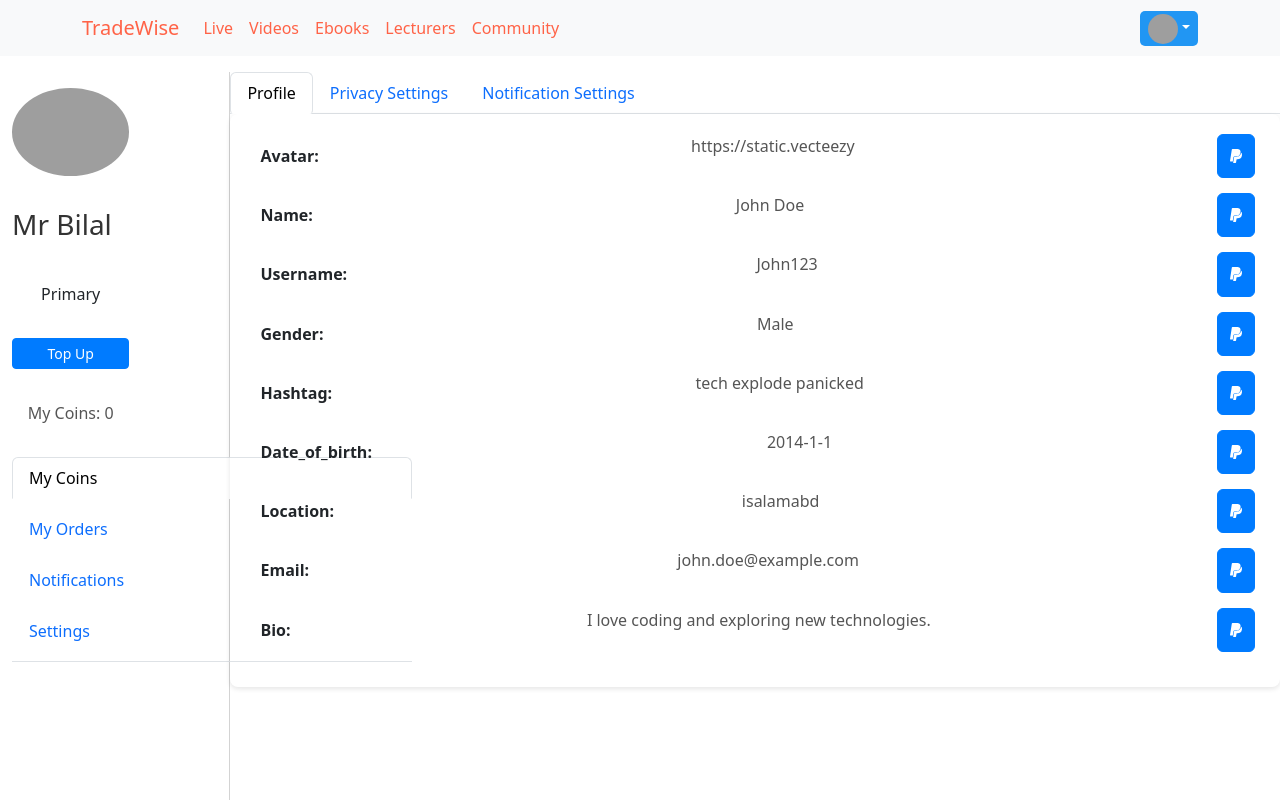
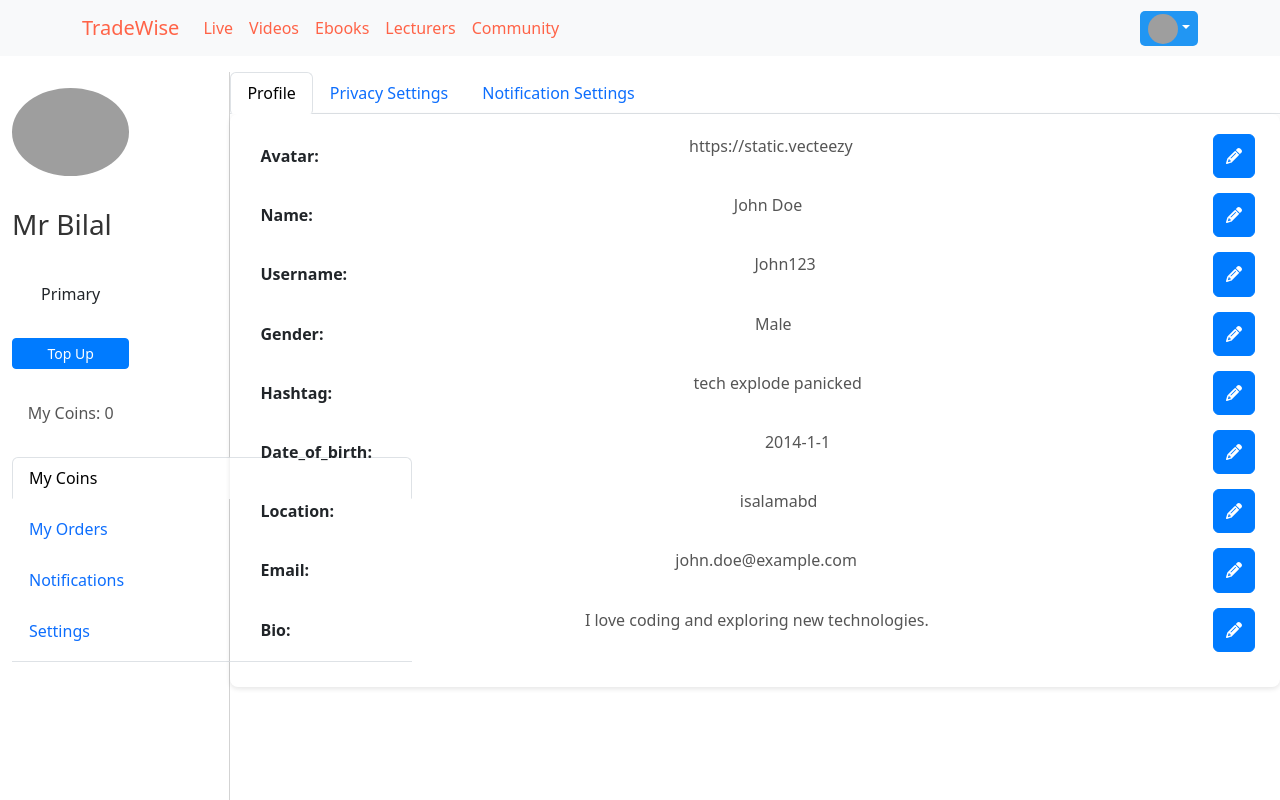
Before and after one commit to basit-nazir-memon/tradewise, a React (Create React App) app: page /settings in a window 1280 px wide. Both pictures are taken after a click on the tab "Profile". Shown: the top 800 px of the page. Built offline with nearby package versions, Linux system fonts and the light colour scheme; grey boxes are pictures that could not be loaded.

Commit message:
setting main page + side bar version2

```diff
--- a/src/components/setting/profile.jsx
+++ b/src/components/setting/profile.jsx
@@ -2,7 +2,7 @@ import React, { useState } from 'react';
 import "bootstrap/dist/css/bootstrap.min.css";
 import { Container, Row, Col, Button, Form } from "react-bootstrap";
 import { FontAwesomeIcon } from "@fortawesome/react-fontawesome";
-import { faPaypal, faCcVisa, faCcMastercard } from "@fortawesome/free-brands-svg-icons";
+import { faPencilAlt } from "@fortawesome/free-solid-svg-icons"; // Change the import
 import "./profile.css"
 
 const Profile = () => {
@@ -37,7 +37,7 @@ const Profile = () => {
         <p>{value}</p>
       )}
       <Button variant="primary" className="payment-option" onClick={onEdit}>
-        <FontAwesomeIcon icon={faPaypal} />
+        <FontAwesomeIcon icon={faPencilAlt} />
       </Button>
     </div>
   );
```
